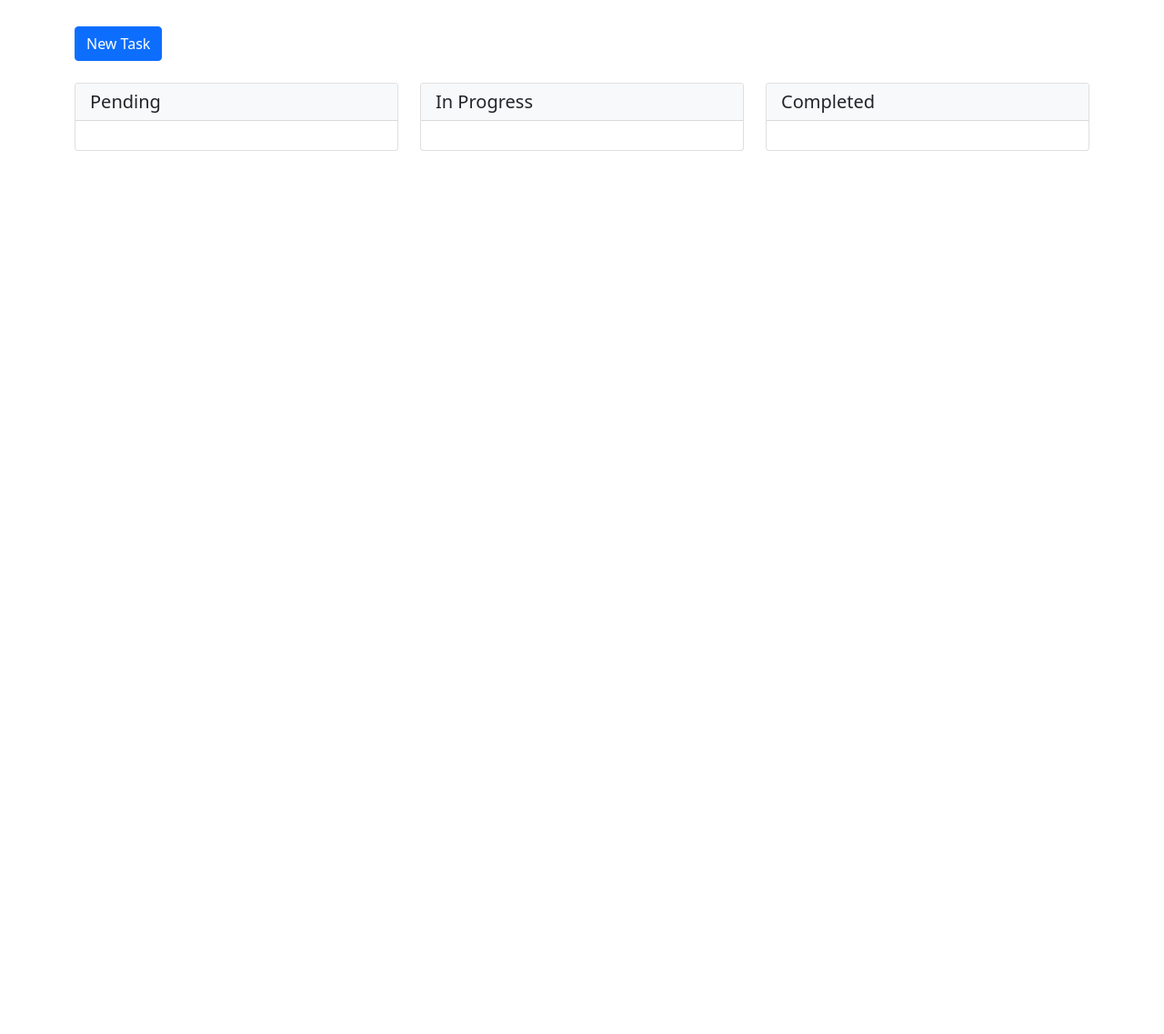
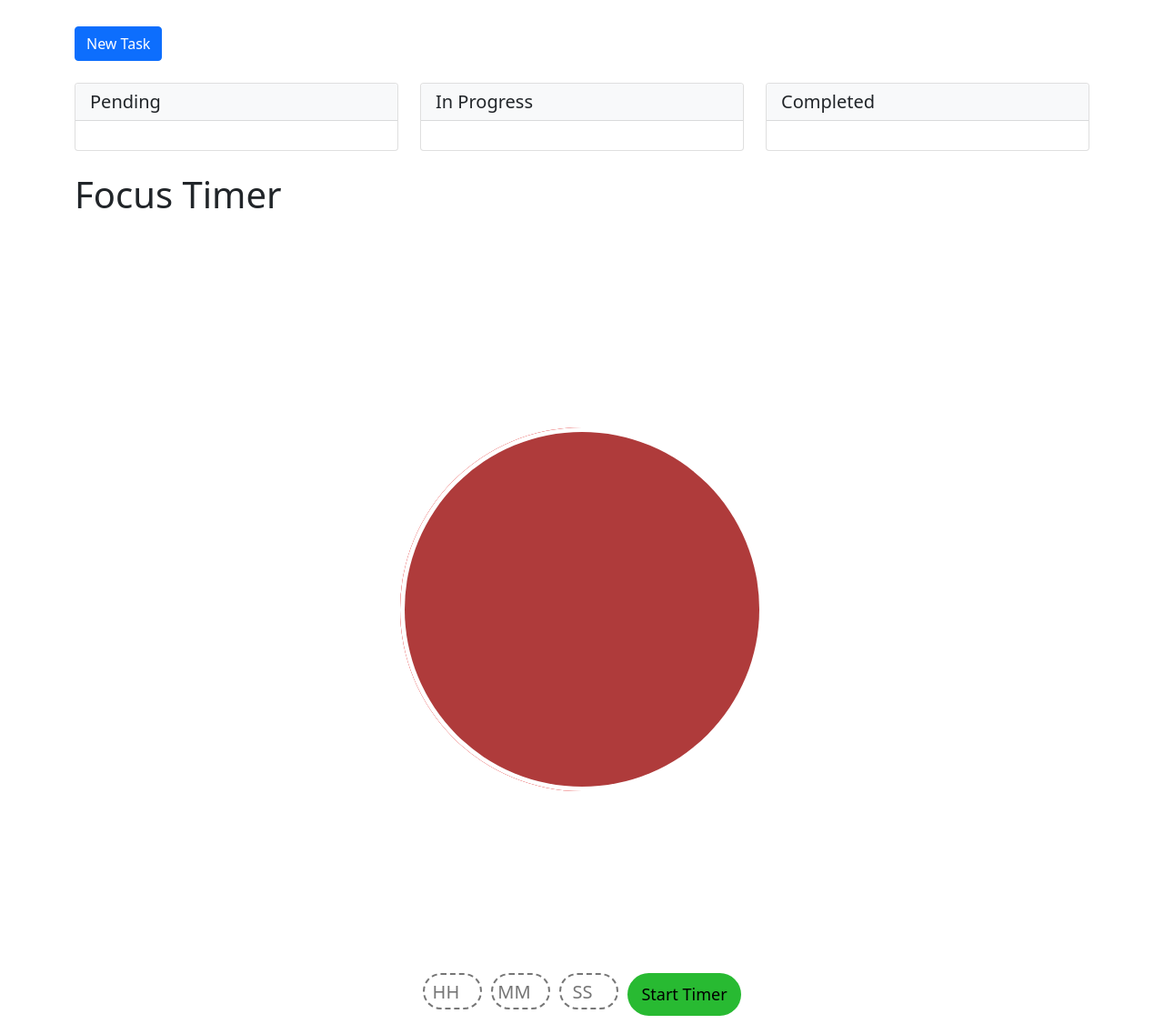
Before and after one commit to JJ0806/unihack, a Django app: template tasks/templates/dashboard.html in a window 1280 px wide. Shown: the part 123-1260 px from the top of the page at 91% size. Before the commit the page ends 289 px from the top, so only its background shows below. Run offline with Django 4.2, Linux system fonts and the light colour scheme; the template is opened without the code that fills it, so the values that code supplies are empty; some libraries are stand-ins or nearby versions.

Commit message:
Add timer to dashboard

```diff
--- a/tasks/templates/dashboard.html
+++ b/tasks/templates/dashboard.html
@@ -69,6 +69,15 @@
                 </div>
             </div>
         </div>
+
+        <div class="row mb-4">
+            <div class="col-12">
+                <h1>Focus Timer</h1>
+            </div>
+        </div>
+
+        {% include 'partials/timer.html' %}
     </div>
 </div>
+
 {% endblock %}
```
Also changed, not shown: tasks/templates/checklist.html (renamed from checklist/checklist.html).
